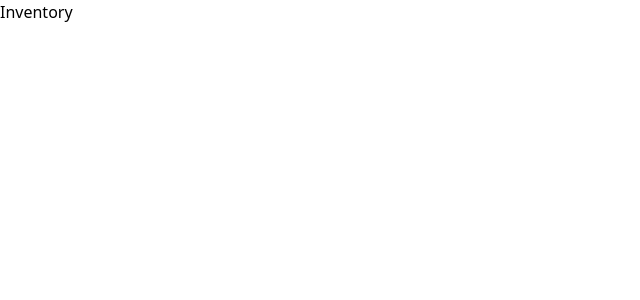
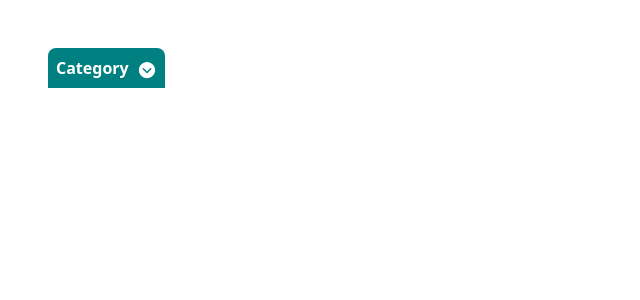
Before and after one commit to Shazil0204/Garage-All-In-One, a React (Vite) app in the folder Frontend/: page / in a window 1280 px wide. Shown: the top 300 px of the page, without its empty margins (0-640 px from the left). Built offline with nearby package versions, Linux system fonts and the light colour scheme.

Commit message:
dropdown style is working

```diff
--- a/Frontend/src/Components/Common/Dropdown.tsx
+++ b/Frontend/src/Components/Common/Dropdown.tsx
@@ -1,5 +1,49 @@
+import { useState } from "react";
+import { IoIosArrowDropdownCircle } from "react-icons/io";
+
 const Dropdown = () => {
-  return <div>Dropdown</div>;
+  const [title, setTitle] = useState("Category");
+  const [dropDownOpen, setDropDownOpen] = useState(false);
+  const [isRotated, setIsRotated] = useState(false);
+
+  const ChangeDropDownValue = () => {
+    setDropDownOpen(!dropDownOpen);
+    setIsRotated(!isRotated); // Toggle rotation on button click
+  };
+
+  return (
+    <div className="relative max-w-min bg-primary text-white ~sm/lg~text-xs/md uppercase font-bold rounded-t-lg">
+      <button onClick={ChangeDropDownValue} className="flex gap-2 p-2">
+        {title}
+        <IoIosArrowDropdownCircle
+          id="icon"
+          className="text-xl mt-1 duration-1000"
+          style={{ transform: isRotated ? "rotate(540deg)" : "rotate(0deg)" }} // Apply rotation dynamically
+        />
+      </button>
+      {/* {dropDownOpen && (
+        <div className="absolute bg-primary p-2 min-w-full border-t-2 border-black duration-300 hover:bg-secondary rounded-b-lg"></div>
+      )} */}
+      <div
+        className={`absolute bg-primary p-2 min-w-full border-t-2 border-black hover:bg-secondary rounded-b-lg transition-all duration-500 ease-in-out ${
+          dropDownOpen ? "opacity-100 max-h-40" : "opacity-0 max-h-0"
+        }`}
+        style={{ overflow: "hidden" }}
+      >
+        {/* Dropdown content */}
+        <p>Option 1</p>
+        <p>Option 2</p>
+        <p>Option 3</p>
+        <p>Option 3</p>
+        <p>Option 3</p>
+        <p>Option 3</p>
+        <p>Option 3</p>
+        <p>Option 3</p>
+        <p>Option 3</p>
+        <p>Option 3</p>
+      </div>
+    </div>
+  );
 };
 
 export default Dropdown;
--- a/Frontend/src/Screens/Routes/Inventory.tsx
+++ b/Frontend/src/Screens/Routes/Inventory.tsx
@@ -1,8 +1,10 @@
+import Dropdown from "../../Components/Common/Dropdown";
+
 const Inventory = () => {
   return (
-    <>
-      <div>Inventory</div>
-    </>
+    <div className="p-12">
+      <Dropdown />
+    </div>
   );
 };
 
```
